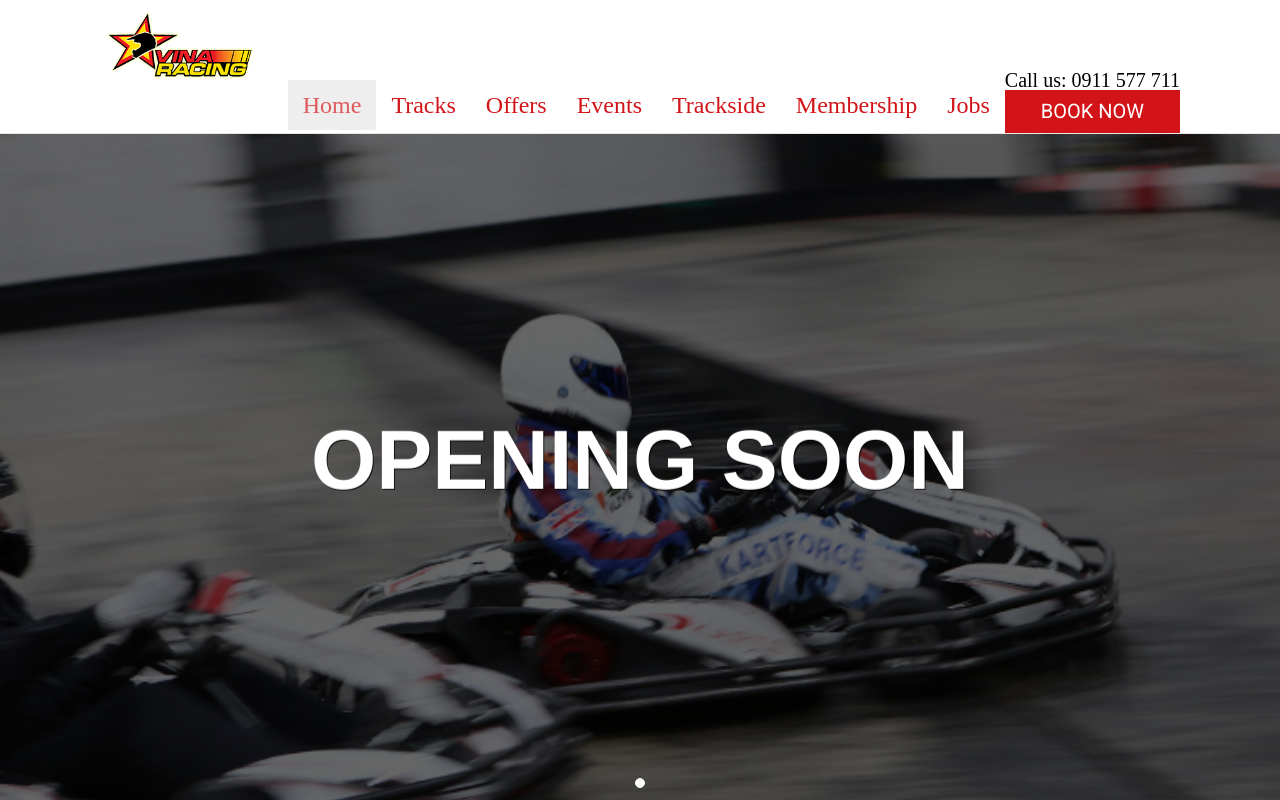
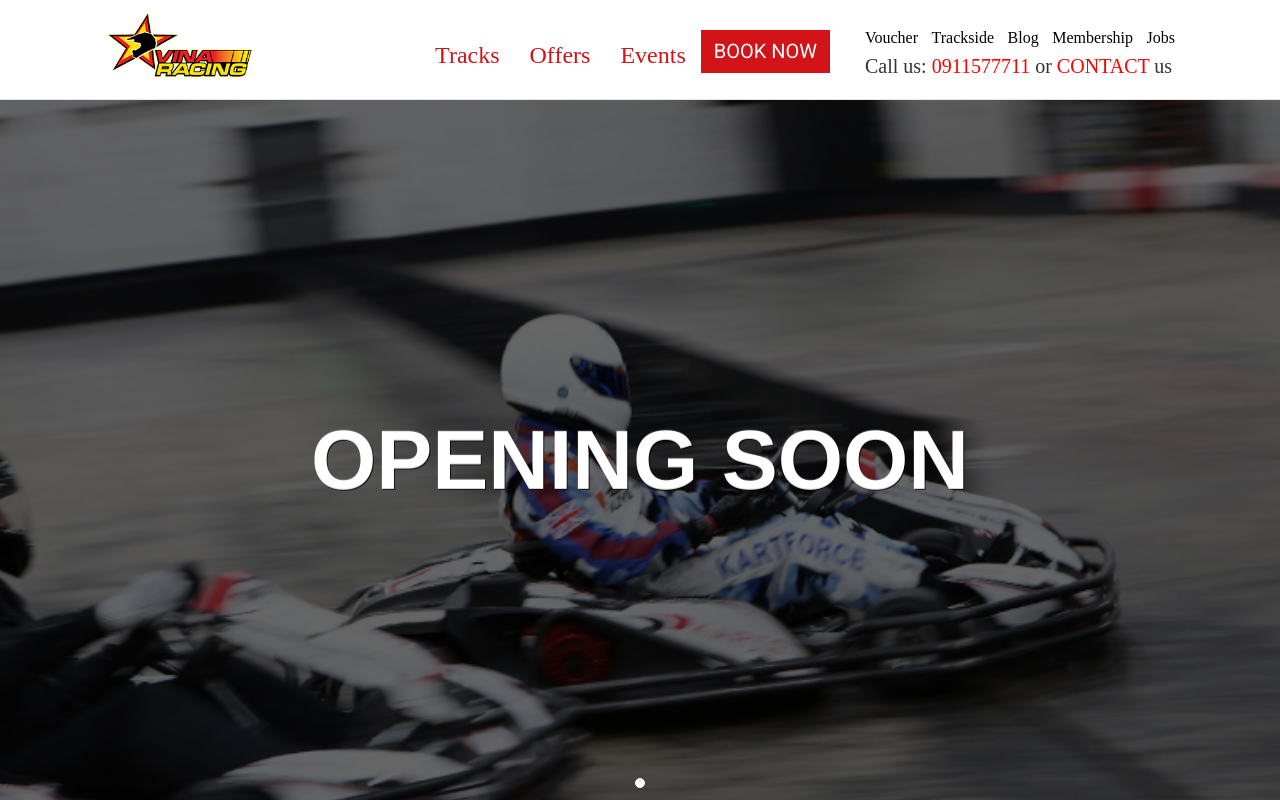
Before and after one commit to kart1/kart1.github.io, a plain HTML site: page index.html in a window 1280 px wide. Shown: the top 800 px of the page. Drawn offline with nearby package versions, Linux system fonts and the light colour scheme; some packages are replaced by stand-ins of ours.

Commit message:
change nav right menu

```diff
--- a/css/custom.css
+++ b/css/custom.css
@@ -38,6 +38,38 @@ body {
 
 .navbar-nav>li>a {
 
+}
+
+/* new navbar */
+.book-now {
+  margin-top: 50px;
+}
+
+.book-now {
+  background-color: #d21318;
+  border-radius: 0;
+  width: 100%;
+}
+
+/*.book-now {
+  float: right;
+}*/
+
+#book-now-btn p {
+  margin: 40px 0 0 0;
+  font-size: 20px;
+  color: black;
+}
+
+#book-now-btn>button {
+  /*margin: 50px 30px 30px 0;*/
+  background-color: #d21318;
+  border-radius: 0;
+  width: 100%;
+}
+
+.sub-container {
+  padding-left: 0;
 }
 
 #vnr-secondary-nav {
@@ -90,28 +122,53 @@ body {
 	width: 100px;/* should be equal .navbar min-height*/
 }
 
-/* new navbar */
-#book-now-btn {
-  float: right;
-}
-
-#book-now-btn p {
-  margin: 40px 0 0 0;
-  font-size: 20px;
-  color: black;
-}
-
-#book-now-btn>button {
-  /*margin: 50px 30px 30px 0;*/
-  background-color: #d21318;
-  border-radius: 0;
-  width: 100%;
-}
 
 #home-nav-item-container {
   float: right;
   margin-right: 30px;
 }
+
+/*#home-nav-sub-item-container {
+  float: right;
+}*/
+
+.sub-container {
+  margin-top: 50px;
+  margin-left: -50px;
+}
+
+#upper-list li {
+  display: inline;
+}
+
+#upper-list a {
+  color: black;
+  font-size: 16px;
+  margin-left: 5px;
+  margin-right: 5px;
+}
+
+#lower-list p {
+  padding-left: 5px;
+  padding-top: 10px;
+  width: 100%;
+  font-family: BebasNeue;
+  font-size: 20px;
+}
+
+#lower-list a {
+  color: red;
+}
+
+
+/*ul#sub-menu-container {
+  margin-top: 50px;
+}*/
+
+
+
+
+
 
 #call-us-div {
   float: right;
--- a/index.html
+++ b/index.html
@@ -54,18 +54,33 @@
                 <!-- <div id="call-us-div">Call us: <b>0207 100 4412</b></div> -->
 
                 <ul id="menu-primary-navigation" class="nav navbar-nav">
-                    <li class="nav-item active menu-home"><a href="#">Home</a></li>
                     <li class="nav-item menu-adults"><a href="#">Tracks</a></li>
                     <li class="nav-item menu-kids"><a href="#">Offers</a></li>
                     <li class="nav-item menu-prices"><a href="#">Events</a></li>
-                    <li class="nav-item menu-corporate"><a href="#">Trackside</a></li>
-                    <li class="nav-item menu-contact-us"><a href="#">Membership</a></li>
-                    <li class="nav-item menu-contact-us"><a href="#">Jobs</a></li>
-                    <li>
-                        <div id="book-now-btn">
-                            <p>Call us: 0911 577 711</p>
-                            <button class="btn btn-primary">BOOK NOW</button>
-                        </div>
+                    <li class="nav-item">
+                        <button class="btn btn-primary book-now">BOOK NOW</button>
+                    </li>
+                    <li class="sub-container">
+                        <!-- <div id="home-nav-sub-item-container"> -->
+                            <ul id="sub-menu-container">
+                                <ul id="upper-list">
+                                    <li><a href="#">Voucher</a></li>
+                                    <li><a href="#">Trackside</a></li>
+                                    <li><a href="#">Blog</a></li>
+                                    <li><a href="#">Membership</a></li>
+                                    <li><a href="#">Jobs</a></li>
+                                </ul>
+                                <ul id="lower-list" class="text-left">
+                                    <p>Call us: <a href="#">0911577711</a> or <a href="#">CONTACT</a> us</p>
+                                </ul>
+
+                                <!-- <button class="btn btn-primary">BOOK NOW</button> -->
+                                <!-- <div id="book-now-btn">
+                                    <p>Call us: 0911 577 711</p>
+                                    <button class="btn btn-primary">BOOK NOW</button>
+                                </div> -->
+                            </ul>
+                        <!-- </div> -->
                     </li>
                 </ul>
 
```
